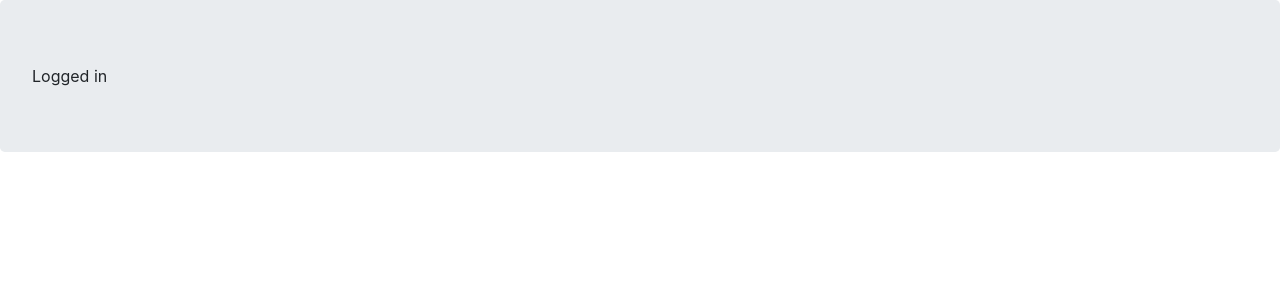
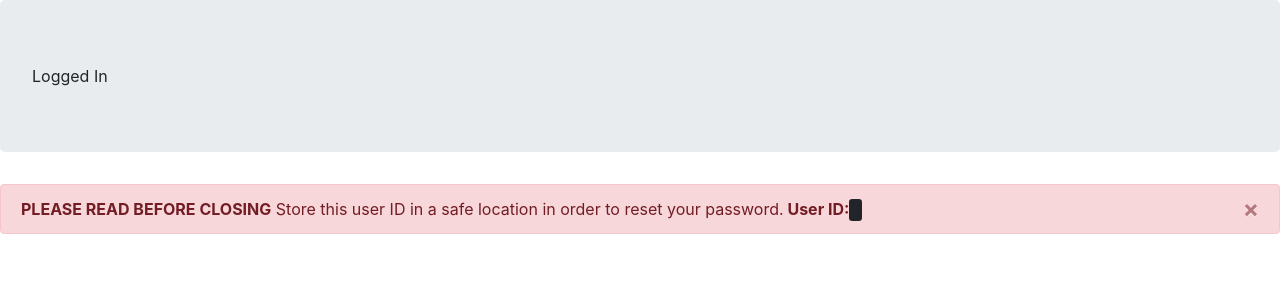
Before and after one commit to yashv6655/React-To-MongoDB-Simple-Login, a React (Create React App) app in the folder mern-client/: page /complete in a window 1280 px wide. Shown: the top 300 px of the page. Built offline with nearby package versions, Linux system fonts and the light colour scheme.

Commit message:
Added Styling

```diff
--- a/mern-client/src/components/LoginForm.js
+++ b/mern-client/src/components/LoginForm.js
@@ -2,6 +2,8 @@ import React, { useState } from "react";
 import axios from "axios";
 import { Redirect, Link } from "react-router-dom";
 import bcrypt from "bcryptjs";
+
+let userId = "";
 
 export default function LoginForm() {
   const [username, setUsername] = useState("");
@@ -40,8 +42,9 @@ export default function LoginForm() {
     user.map((item) => {
       bcrypt.compare(password, item.password, function (err, res) {
         if (res) {
+          userId = item._id;
+          setLoggedIn(true);
           console.log("success");
-          setLoggedIn(true);
         } else {
           console.log("failed");
           setLoggedIn(false);
@@ -88,3 +91,5 @@ export default function LoginForm() {
     </div>
   );
 }
+
+export { userId };
--- a/mern-client/src/components/Success.js
+++ b/mern-client/src/components/Success.js
@@ -1,5 +1,26 @@
 import React from "react";
+import { userId } from "./LoginForm";
 
 export default function Success() {
-  return <div className="jumbotron">Logged in</div>;
+  return (
+    <div>
+      <div className="jumbotron">Logged In {userId}</div>
+      <div class="alert alert-danger alert-dismissible fade show" role="alert">
+        <strong>PLEASE READ BEFORE CLOSING</strong> Store this user ID in a safe
+        location in order to reset your password.
+        <strong>
+          {" "}
+          User ID: <kbd>{userId}</kbd>
+        </strong>
+        <button
+          type="button"
+          class="close"
+          data-dismiss="alert"
+          aria-label="Close"
+        >
+          <span aria-hidden="true">&times;</span>
+        </button>
+      </div>
+    </div>
+  );
 }
```
